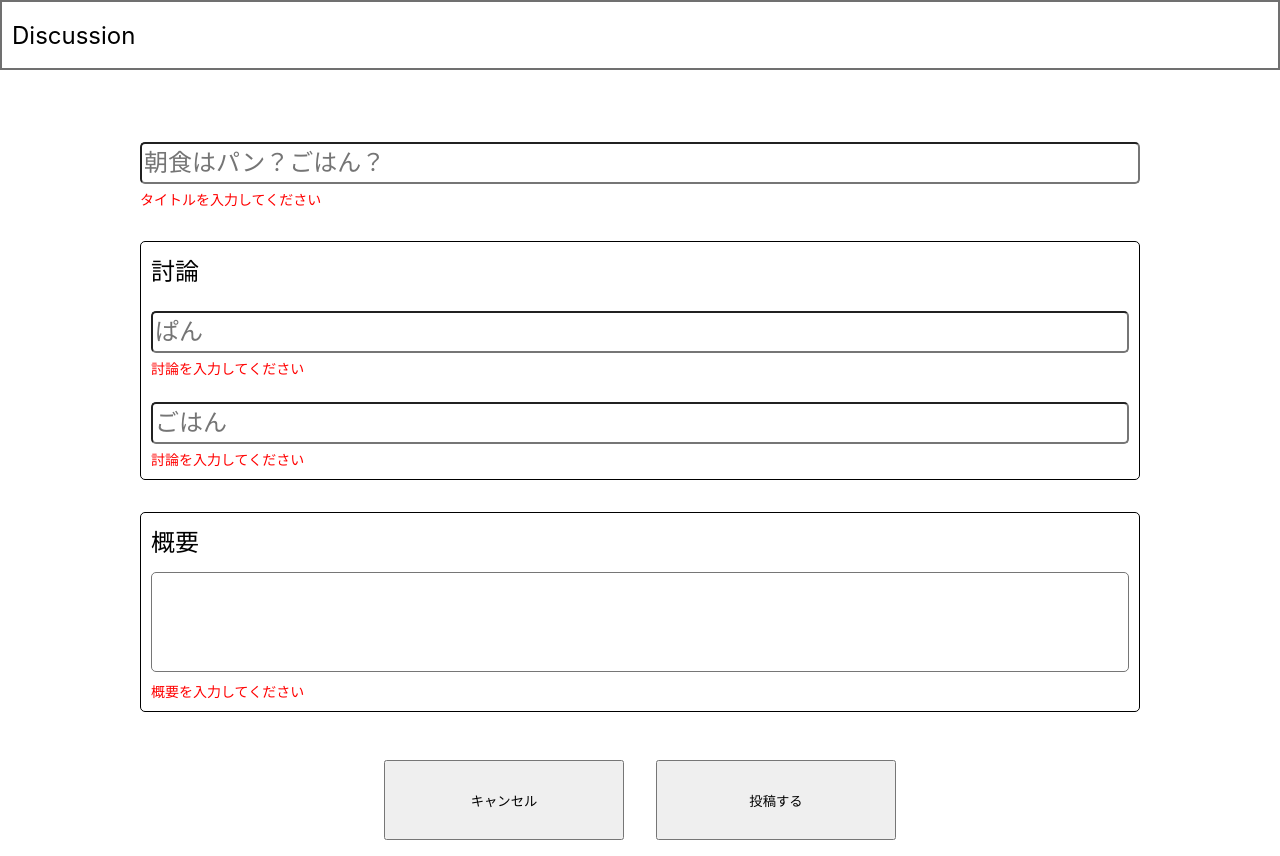
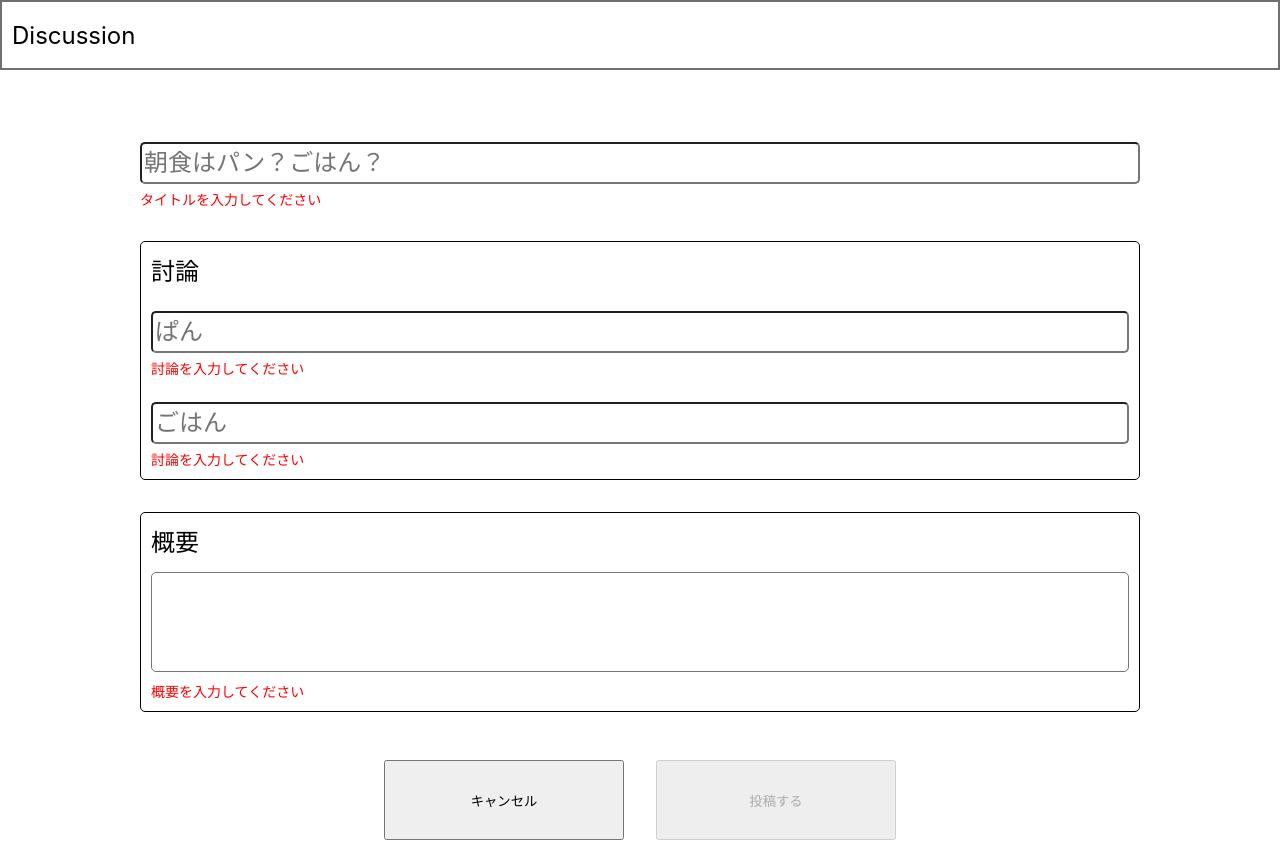
Before and after one commit to sikakou54/Discussion, a Next.js app: page /post in a window 1280 px wide. Built offline with nearby package versions, Linux system fonts and the light colour scheme.

Commit message:
first commit

```diff
--- a/pages/post/index.jsx
+++ b/pages/post/index.jsx
@@ -64,7 +64,7 @@ export default function Post({ userId }) {
                             (negativeText.length > 0 && negativeText.length <= 20) &&
                             (detail.length > 0 && detail.length <= 140)
                             ? <div className={style.buttonAreaItem}><Button disable={false} onClick={onPost} text={'投稿する'} /></div>
-                            : <div className={style.buttonAreaItem}><Button disaïble={true} onClick={onPost} text={'投稿する'} /></div>
+                            : <div className={style.buttonAreaItem}><Button disable={true} onClick={onPost} text={'投稿する'} /></div>
                     }
                 </div>
             </div>
```
